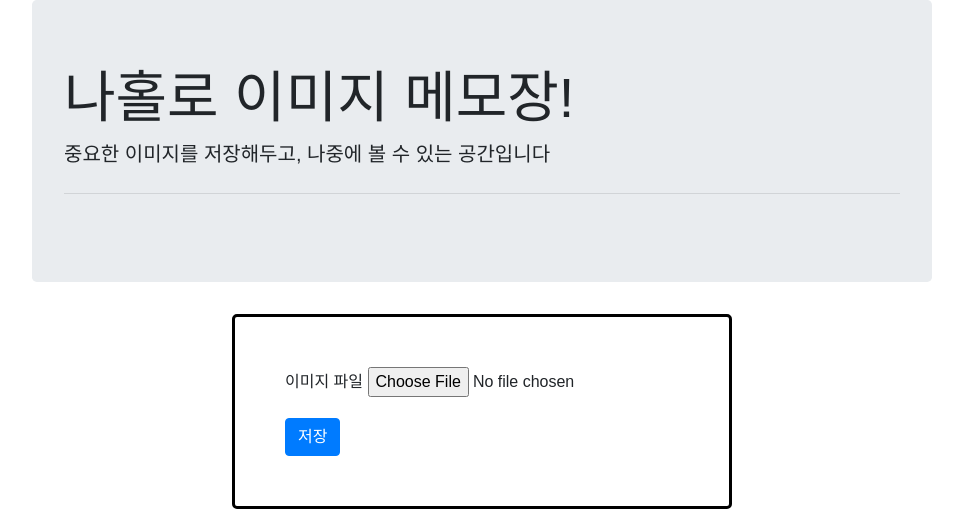
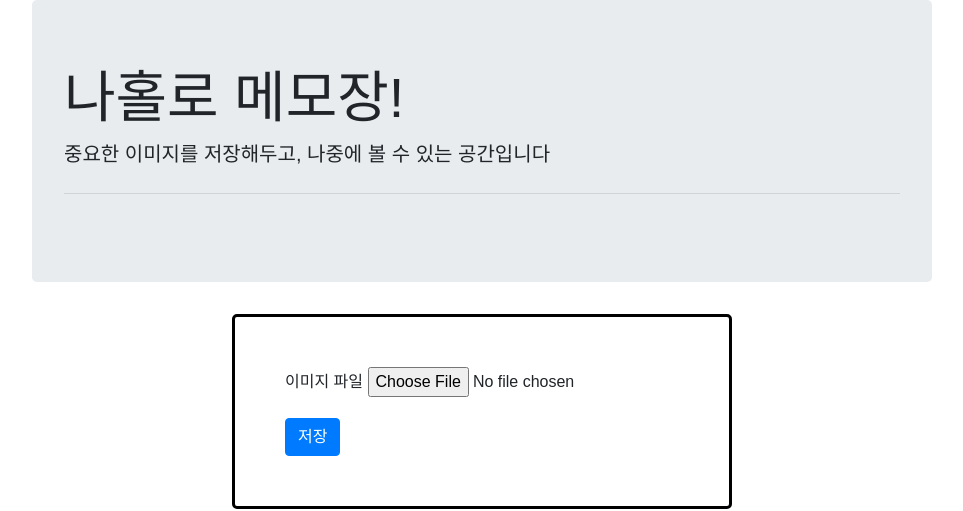
Before and after one commit to K-MinJae/my-front, a plain HTML site: page index.html in a window 1280 px wide. Shown: the top 511 px of the page, without its empty margins (158-1121 px from the left). Drawn offline with nearby package versions, Linux system fonts and the light colour scheme; a web font is replaced by a local one.

Commit message:
index 수정

```diff
--- a/index.html
+++ b/index.html
@@ -58,7 +58,7 @@
 <body>
 <div class="wrap">
     <div class="jumbotron">
-        <h1 class="display-4">나홀로 이미지 메모장!</h1>
+        <h1 class="display-4">나홀로 메모장!</h1>
         <p class="lead">중요한 이미지를 저장해두고, 나중에 볼 수 있는 공간입니다</p>
         <hr class="my-4">
     </div>
```
